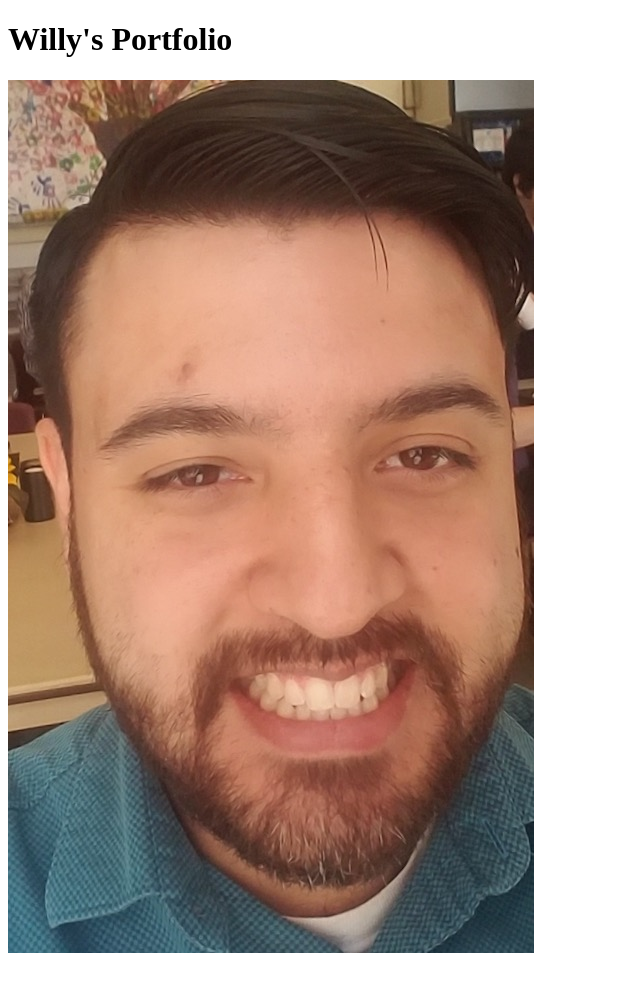
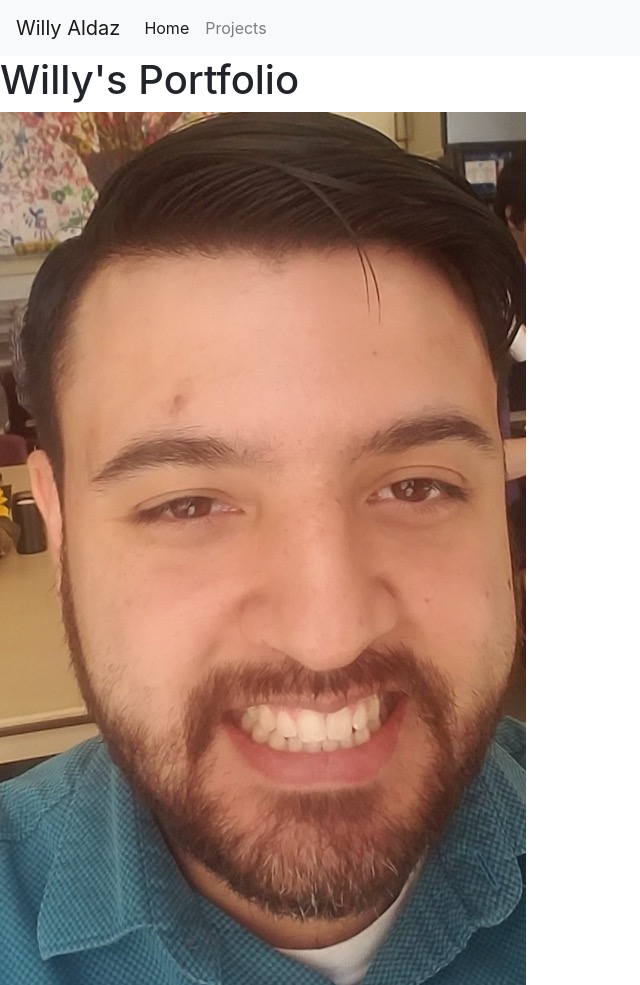
Before and after one commit to glaldaz/glaldaz.github.io, a plain HTML site: page index.html in a window 1280 px wide. Shown: the whole page, without its empty margins (0-640 px from the left). Drawn offline with nearby package versions, Linux system fonts and the light colour scheme.

Commit message:
Added Bootstrap stylesheet and script. Added a colapsable navbar using Bootstrap. The links are currently blank and need to be updated later.

```diff
--- a/index.html
+++ b/index.html
@@ -3,11 +3,39 @@
 <html>
     <head>
         <title>Willy's Portfolio</title>
+        <!--Bootstrap CSS-->
+        <link rel="stylesheet" href="https://stackpath.bootstrapcdn.com/bootstrap/4.3.1/css/bootstrap.min.css" integrity="sha384-ggOyR0iXCbMQv3Xipma34MD+dH/1fQ784/j6cY/iJTQUOhcWr7x9JvoRxT2MZw1T" crossorigin="anonymous">
+        <!--My styles-->
         <link rel="stylesheet" href="style.css">
+        <!--script-->
         <script>willysPortfolio.js</script>
     </head>
     <body>
+        <!--Nav Bar-->
+        <nav class="navbar navbar-expand-lg navbar-light bg-light">
+            <a class="navbar-brand" href="#">Willy Aldaz</a>
+            <button class="navbar-toggler" type="button" data-toggle="collapse" data-target="#navbarNav" aria-controls="navbarNav" aria-expanded="false" aria-label="Toggle navigation">
+                <span class="navbar-toggler-icon"></span>
+            </button>
+            <div class="collapse navbar-collapse" id="navbarNav">
+                <ul class="navbar-nav">
+                  <li class="nav-item active">
+                    <a class="nav-link" href="#">Home <span class="sr-only">(current)</span></a>
+                  </li>
+                  <li class="nav-item">
+                    <a class="nav-link" href="#">Projects</a>
+                  </li>
+                </ul>
+            </div>
+        </nav>
+
+        <!--Page Contents-->
         <h1>Willy's Portfolio</h1>
         <img src = "./pictureMe.jpeg" />
+
+        <!--Bootstrap Script-->
+        <script src="https://code.jquery.com/jquery-3.3.1.slim.min.js" integrity="sha384-q8i/X+965DzO0rT7abK41JStQIAqVgRVzpbzo5smXKp4YfRvH+8abtTE1Pi6jizo" crossorigin="anonymous"></script>
+        <script src="https://cdnjs.cloudflare.com/ajax/libs/popper.js/1.14.7/umd/popper.min.js" integrity="sha384-UO2eT0CpHqdSJQ6hJty5KVphtPhzWj9WO1clHTMGa3JDZwrnQq4sF86dIHNDz0W1" crossorigin="anonymous"></script>
+        <script src="https://stackpath.bootstrapcdn.com/bootstrap/4.3.1/js/bootstrap.min.js" integrity="sha384-JjSmVgyd0p3pXB1rRibZUAYoIIy6OrQ6VrjIEaFf/nJGzIxFDsf4x0xIM+B07jRM" crossorigin="anonymous"></script>
     </body>
 </html>
```
